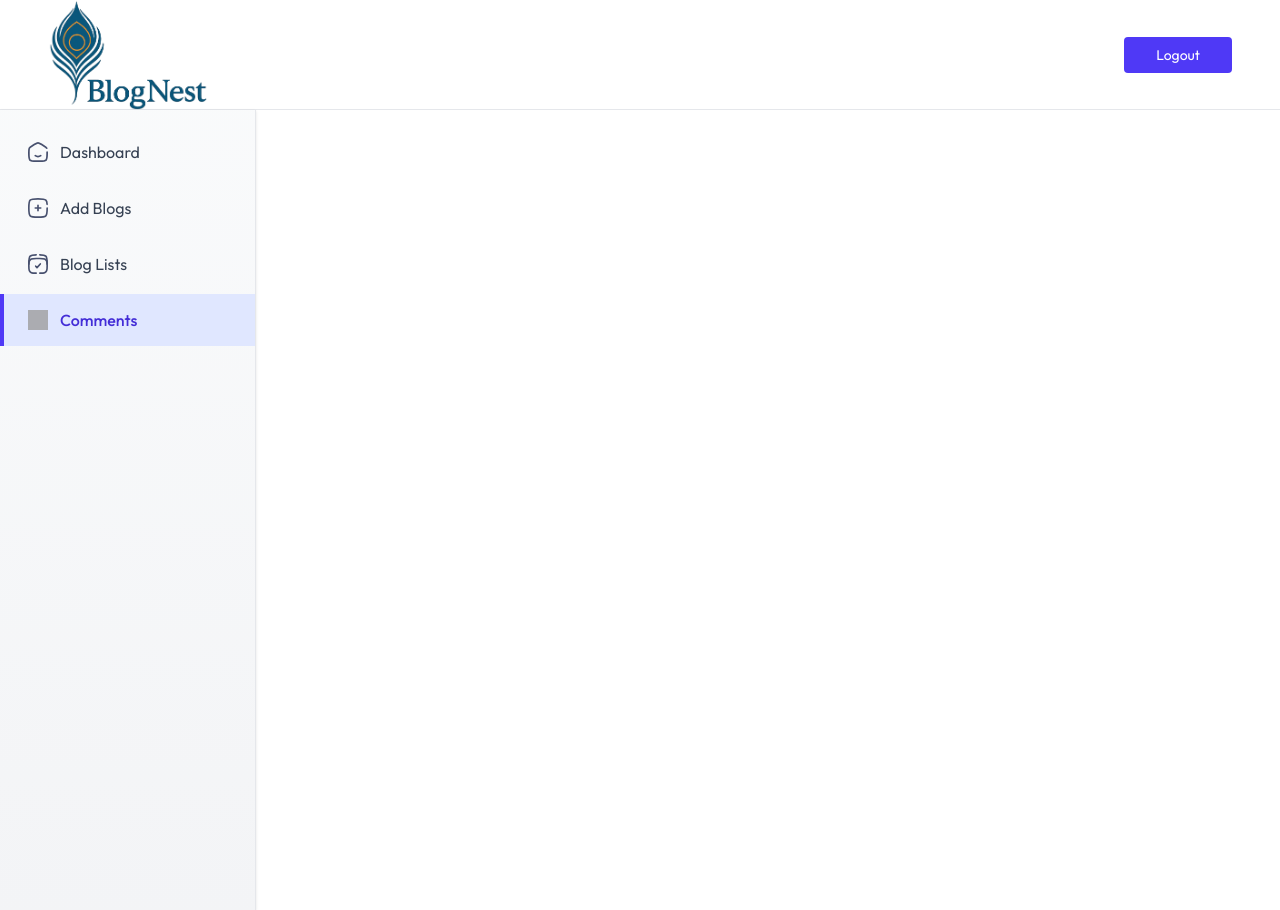
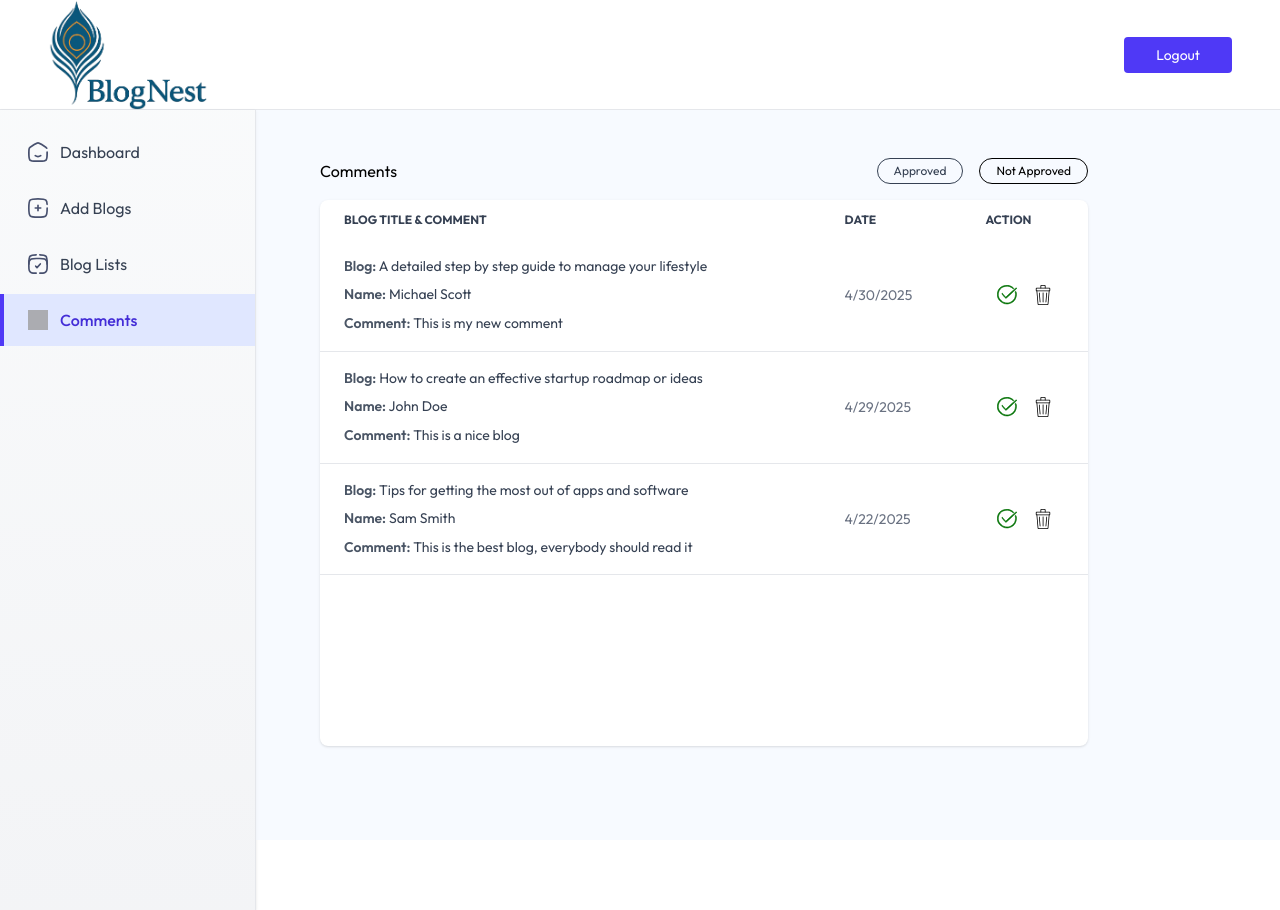
Before and after one commit to SachinPatial14/BlogNest, a React (Vite) app in the folder frontend/: page /admin/comments in a window 1280 px wide. Built offline with nearby package versions, Linux system fonts and the light colour scheme; grey boxes are pictures that could not be loaded.

Commit message:
Add Comments management page with filtering and CommentTableItem component

```diff
--- /dev/null
+++ b/frontend/src/components/admin/CommentTableItem.jsx
@@ -0,0 +1,63 @@
+import React from "react";
+import { assets } from "../../assets/assets";
+
+const CommentTableItem = ({ comment, fetchComments }) => {
+  const { blog, createdAt, _id } = comment;
+  const blogDate = new Date(createdAt);
+
+  return (
+    <tr className="border-b border-gray-200 hover:bg-gray-50 transition-colors duration-150">
+      {/* Blog / Comment Info */}
+      <td className="px-6 py-4 align-top text-gray-700">
+        <div className="space-y-2">
+          <p>
+            <span className="font-semibold text-gray-600">Blog:</span>{" "}
+            {blog?.title || "Untitled"}
+          </p>
+          <p>
+            <span className="font-semibold text-gray-600">Name:</span>{" "}
+            {comment?.name || "Anonymous"}
+          </p>
+          <p className="text-sm leading-relaxed">
+            <span className="font-semibold text-gray-600">Comment:</span>{" "}
+            {comment?.content}
+          </p>
+        </div>
+      </td>
+
+      {/* Date */}
+      <td className="px-6 py-4 text-sm text-gray-500 max-sm:hidden whitespace-nowrap">
+        {blogDate.toLocaleDateString()}
+      </td>
+
+      {/* Actions */}
+      <td className="px-6 py-4 text-center">
+        <div className="flex items-center justify-center gap-4">
+          {!comment.isApproved ? (
+            <img
+              src={assets.tick_icon}
+              alt="Approve comment"
+              className="w-5 cursor-pointer hover:scale-110 transition-transform duration-150 hover:opacity-80"
+              title="Approve"
+              onClick={() => {/* add approve handler here */}}
+            />
+          ) : (
+            <span className="text-xs border border-green-600 bg-green-100 text-green-700 rounded-full px-3 py-1 font-medium">
+              Approved
+            </span>
+          )}
+
+          <img
+            src={assets.bin_icon}
+            alt="Delete comment"
+            className="w-5 cursor-pointer hover:scale-110 transition-transform duration-150 hover:opacity-80"
+            title="Delete"
+            onClick={() => {/* add delete handler here */}}
+          />
+        </div>
+      </td>
+    </tr>
+  );
+};
+
+export default CommentTableItem;
--- a/frontend/src/pages/admin/Comments.jsx
+++ b/frontend/src/pages/admin/Comments.jsx
@@ -1,9 +1,45 @@
-import React from 'react'
+import React, { useEffect, useState } from 'react'
+import { comments_data } from '../../assets/assets';
+import CommentTableItem from '../../components/admin/CommentTableItem';
 
 const Comments = () => {
+  const [comments, setComments] = useState([]);
+  const [filter, setFilter] = useState('Not Approved');
+
+  const fetchComments = async () => {
+    setComments(comments_data)
+  };
+
+  useEffect(() => {
+    fetchComments();
+  }, []);
+
   return (
-    <div>
-
+    <div className='flex-1 pt-5 px-5 sm:pt-12 sm:pl-16 bg-blue-50/50'>
+      <div className='flex justify-between items-center max-w-3xl'>
+        <h1>Comments</h1>
+        <div className='flex gap-4'>
+          <button onClick={() => setFilter('Approved')} className={`shadow-custom-sm border rounded-full px-4 py-1 cursor-pointer text-xs ${filter === 'Approved' ? 'text-primary' : 'text-gray-700'}`}>Approved</button>
+          <button onClick={() => setFilter('Not Approved')} className={`shadow-custom-sm border rounded-full px-4 py-1 cursor-pointer text-xs ${filter === 'Not Approved' ? 'text-primary' : 'text-gray-700'}`}>Not Approved</button>
+        </div>
+      </div>
+      <div className='relative h-4/5 max-w-3xl overflow-x-auto mt-4 bg-white shadow rounded-lg scrollbar-hide'>
+        <table className='w-full text-sm text-gray-500'>
+          <thead className='text-xs text-gray-700 text-left uppercase'>
+            <tr>
+              <th scope='col' className='px-6 py-3'>BLOG TITLE & COMMENT</th>
+              <th scope='col' className='px-6 py-3 max-sm:hidden'>DATE</th>
+              <th scope='col' className='px-6 py-3 '>ACTION</th>
+            </tr>
+          </thead>
+          <tbody>
+            {comments.filter((comment)=>{
+              if(filter === "Approved") return comment.isApproved === true ;
+              return comment.isApproved === false
+            }).map((comment,index)=><CommentTableItem key={comment._id} comment={comment} index={index + 1} fetchComments={fetchComments}/>)}
+          </tbody>
+        </table>
+      </div>
     </div>
   )
 }
```
